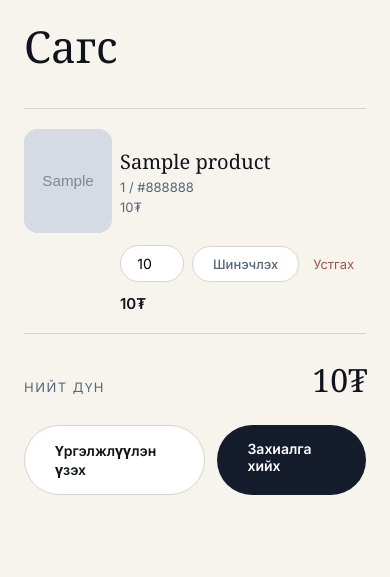
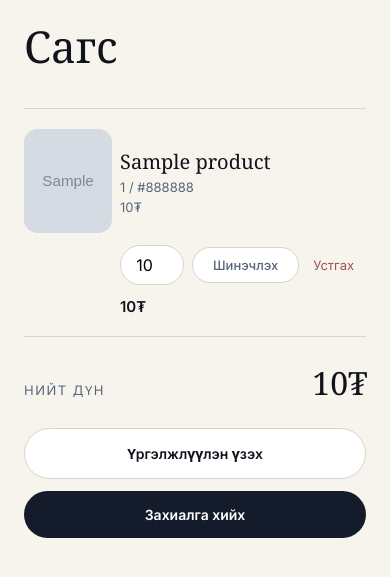
Before and after one commit to milo475/ocir, a Django app: template store/templates/store/cart.html in a window 390 px wide. Shown: the part 70-647 px from the top of the page. Run offline with Django 3.2, Linux system fonts and the light colour scheme; the template is opened without the code that fills it: most values are stand-ins (such as "Sample title", 1, 10 or a date in 2020); grey boxes marked "Sample" are stand-in pictures; some web fonts are replaced.

Commit message:
Improve responsive layout across all device sizes
- Wrap hero stats row to fix 320px overflow
- Use 16px inputs on mobile to prevent iOS focus zoom
- Full-width primary action buttons on small screens

Co-Authored-By: Claude Fable 5 <noreply@anthropic.com>

```diff
--- a/store/static/store/css/style.css
+++ b/store/static/store/css/style.css
@@ -884,7 +884,9 @@ body {
     }
 
     .hero-stats {
-        gap: 40px;
+        flex-wrap: wrap;
+        gap: 28px 36px;
+        margin-top: 48px;
     }
 
     .shop {
@@ -938,6 +940,31 @@ body {
         order: -1;
     }
 
+    /* iOS автомат zoom-оос сэргийлж input-уудыг 16px болгоно */
+    .form-field input,
+    .form-field textarea,
+    .qty-input {
+        font-size: 16px;
+    }
+
+    /* Гол товчнуудыг бүтэн өргөн болгож дарахад хялбар болгоно */
+    .detail-actions .btn {
+        flex: 1;
+    }
+
+    .cart-actions {
+        flex-direction: column;
+    }
+
+    .cart-actions .btn {
+        text-align: center;
+    }
+
+    .payment-actions .btn {
+        flex: 1;
+        text-align: center;
+    }
+
     .payment {
         padding: 16px 24px 56px;
     }
```
